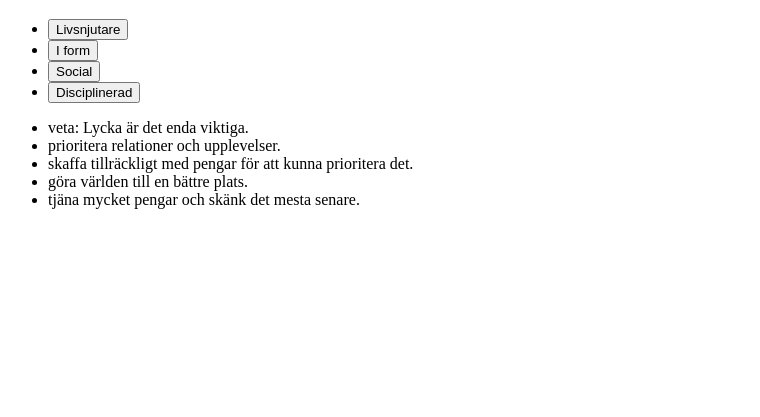
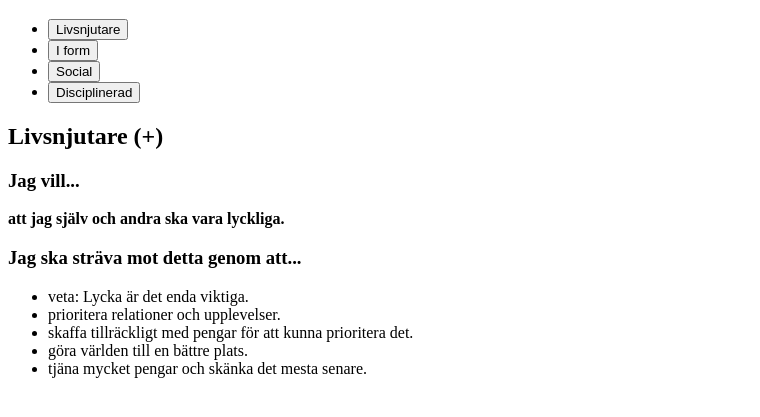
Before and after one commit to tiotinxtin/hemsida-1, a plain HTML site: page mina_mål.html in a window 1280 px wide. Shown: the part 61-478 px from the top of the page, without its empty margins (0-760 px from the left). Drawn offline with Linux system fonts and the light colour scheme.

Commit message:
Update mina_mål.html

```diff
--- a/mina_mål.html
+++ b/mina_mål.html
@@ -15,12 +15,16 @@
       </ul>
     </nav>
     <div id="livsnjutare">
+      <h2>Livsnjutare (+)</h2>
+      <h3>Jag vill...</h3>
+      <b>att jag själv och andra ska vara lyckliga.</b>
+      <h3>Jag ska sträva mot detta genom att...</h3>
       <ul>
         <li>veta: Lycka är det enda viktiga.</li>
         <li>prioritera relationer och upplevelser.</li>
         <li>skaffa tillräckligt med pengar för att kunna prioritera det.</li>
         <li>göra världen till en bättre plats.</li>
-        <li>tjäna mycket pengar och skänk det mesta senare.</li>
+        <li>tjäna mycket pengar och skänka det mesta senare.</li>
       </ul>
     </div>
   </body>
```
